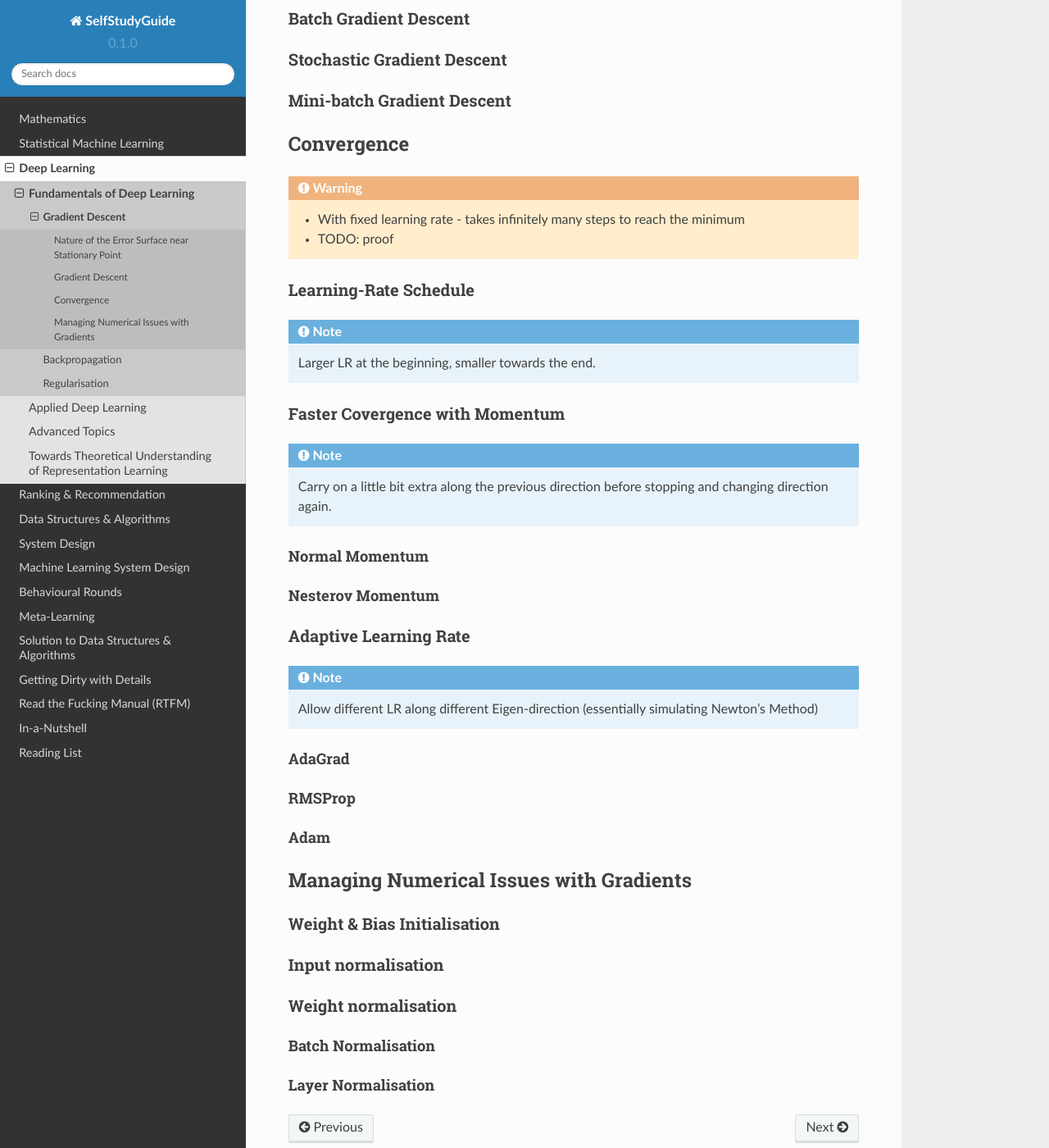
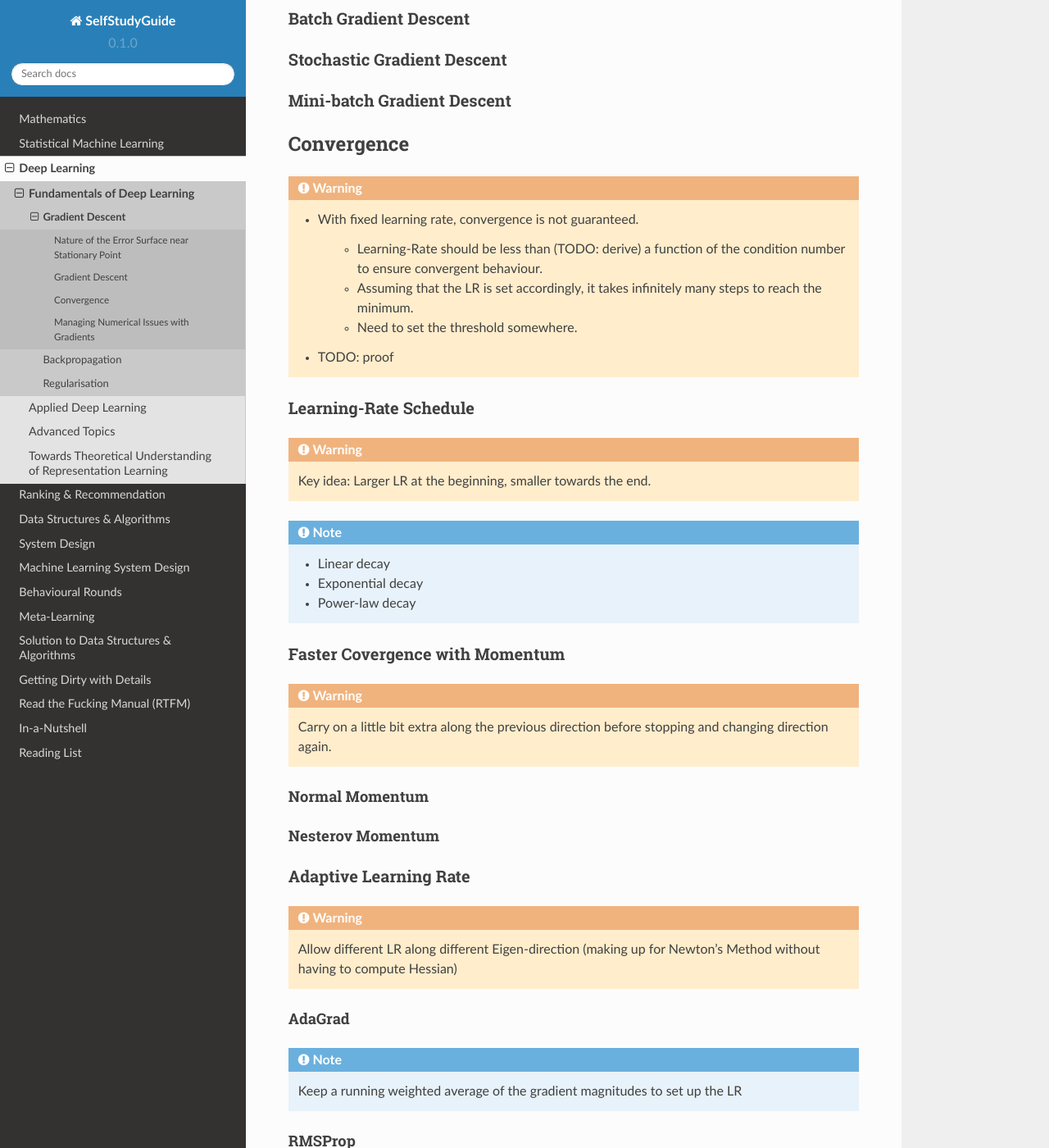
Before and after one commit to uselesstechjunks/leetcode, a Sphinx documentation site: the page built from docs/source/dl/basics/gd.rst, in a window 1280 px wide and 1400 px high, scrolled down 662 px. Shown: the whole window at 82% size. Built offline with Sphinx 7.4.7 and the Read the Docs theme 2.0.0, drawn with Linux system fonts in a browser that asks for light colours; some of the changed text lies outside the part shown.

Commit message:
Update gd.rst

```diff
--- a/docs/source/dl/basics/gd.rst
+++ b/docs/source/dl/basics/gd.rst
@@ -31,17 +31,26 @@ Mini-batch Gradient Descent
 Convergence
 ***********************************************************************************
 .. warning::
-	* With fixed learning rate - takes infinitely many steps to reach the minimum
+	* With fixed learning rate, convergence is not guaranteed.
+
+		* Learning-Rate should be less than (TODO: derive) a function of the condition number to ensure convergent behaviour.
+		* Assuming that the LR is set accordingly, it takes infinitely many steps to reach the minimum.
+		* Need to set the threshold somewhere.
 	* TODO: proof
 
 Learning-Rate Schedule
 ===================================================================================
+.. warning::
+	Key idea: Larger LR at the beginning, smaller towards the end.
+
 .. note::
-	Larger LR at the beginning, smaller towards the end.
+	* Linear decay
+	* Exponential decay
+	* Power-law decay
 
 Faster Covergence with Momentum
 ===================================================================================
-.. note::
+.. warning::
 	Carry on a little bit extra along the previous direction before stopping and changing direction again.
 
 Normal Momentum
@@ -51,15 +60,23 @@ Nesterov Momentum
 
 Adaptive Learning Rate
 ===================================================================================
-.. note::
-	Allow different LR along different Eigen-direction (essentially simulating Newton's Method)
+.. warning::
+	Allow different LR along different Eigen-direction (making up for Newton's Method without having to compute Hessian)
 
 AdaGrad
 """""""""""""""""""""""""""""""""""""""""""""""""""""""""""""""""""""""""""""""""""
+.. note::
+	Keep a running weighted average of the gradient magnitudes to set up the LR
+
 RMSProp
 """""""""""""""""""""""""""""""""""""""""""""""""""""""""""""""""""""""""""""""""""
+.. note::
+	Keep more importance to recently computed gradients.
+
 Adam
 """""""""""""""""""""""""""""""""""""""""""""""""""""""""""""""""""""""""""""""""""
+.. note::
+	RMSProp with momentum
 
 ***********************************************************************************
 Managing Numerical Issues with Gradients
```
